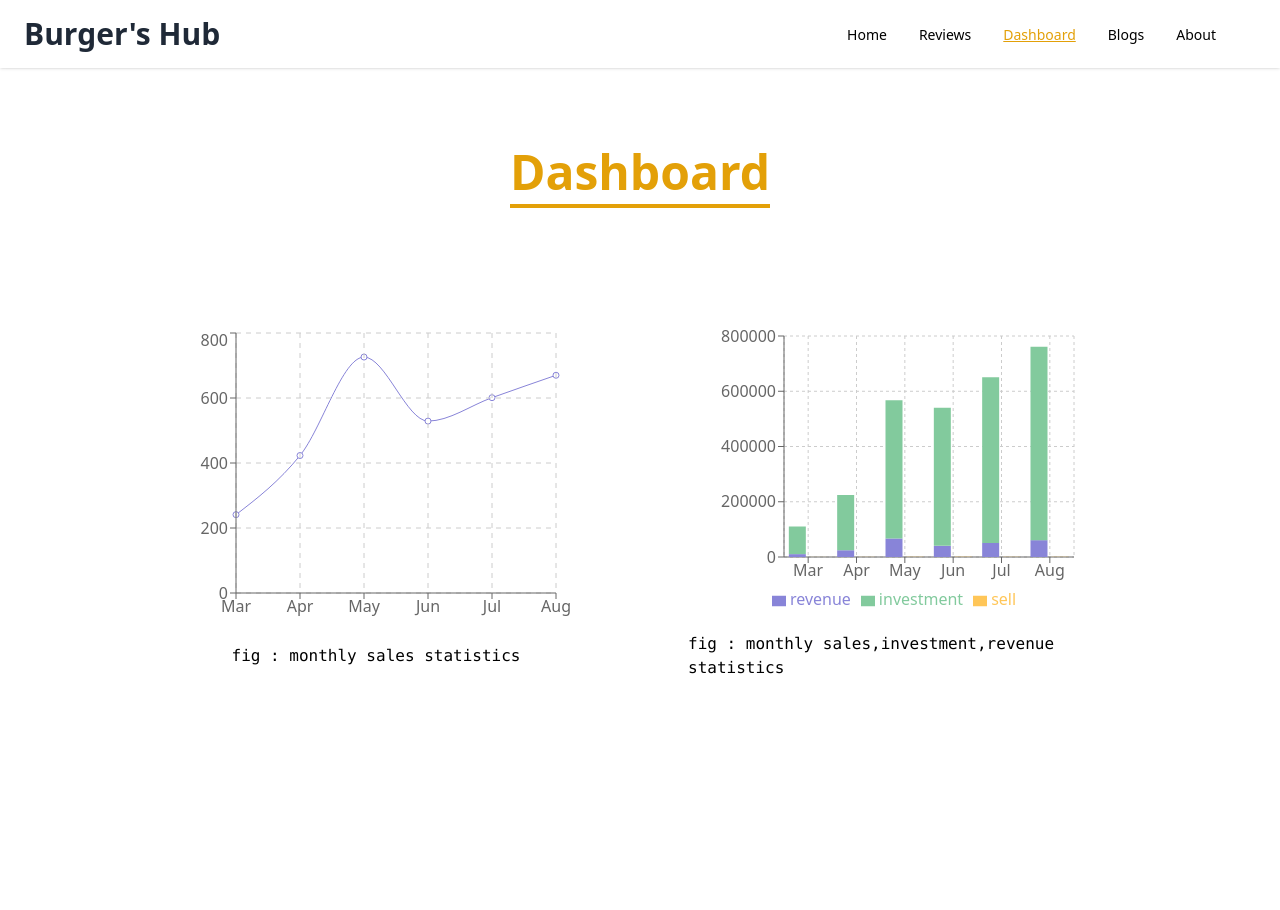
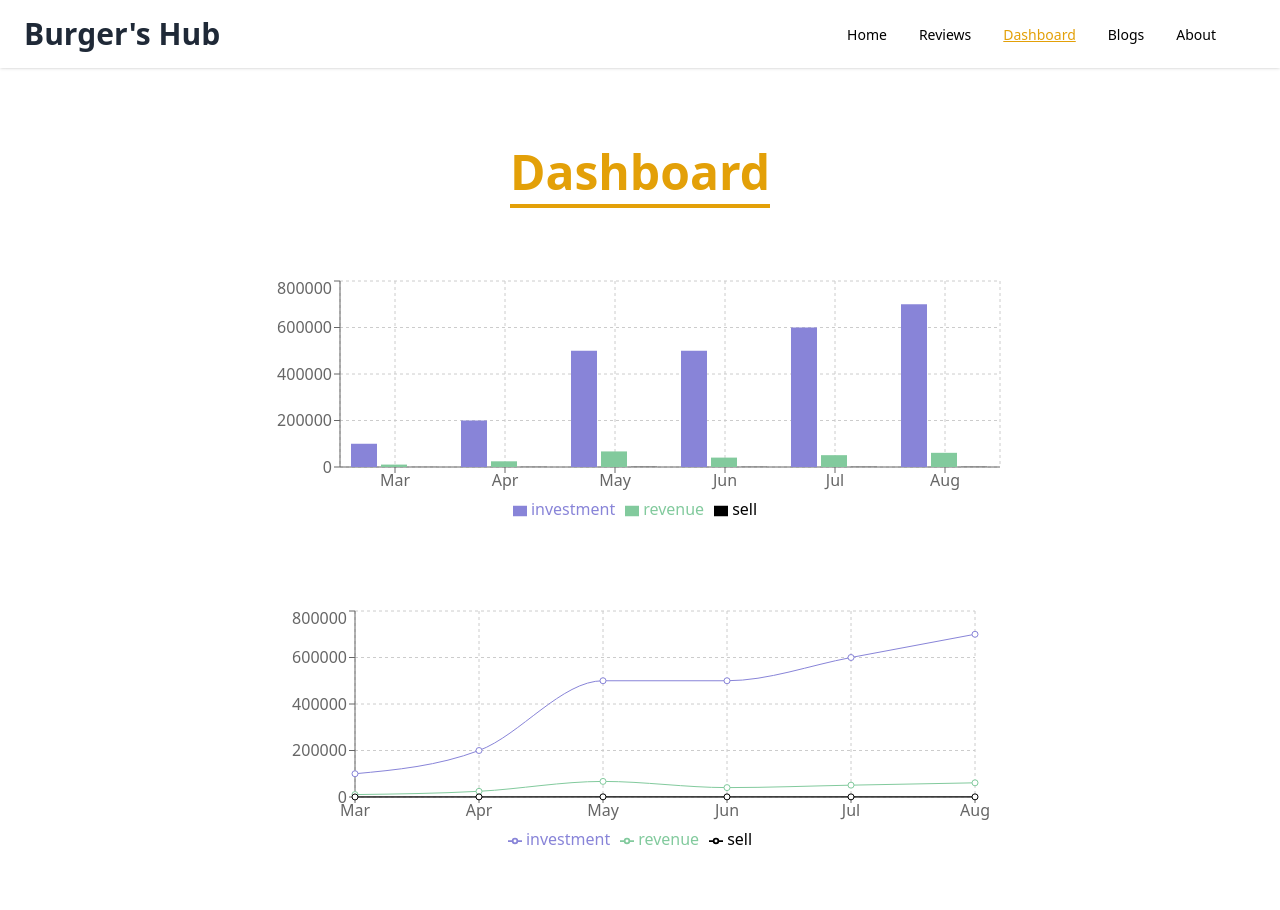
Before and after one commit to abuabddullah/assignment9-burgerHub2-reactChart, a React (Create React App) app: page /dashboard in a window 1280 px wide. Shown: the top 910 px of the page. Built offline with nearby package versions, Linux system fonts and the light colour scheme.

Commit message:
beautiful dashboar just responsieve pending

```diff
--- a/src/components/About/About.js
+++ b/src/components/About/About.js
@@ -3,7 +3,7 @@ import { Link } from 'react-router-dom';
 
 const About = () => {
     return (
-        <section className='p-20 container mx-auto max-w-7xl'>
+        <section className='p-5 md:p-20 container mx-auto max-w-7xl'>
             <div className='flex justify-center'>
                 <img src="./../../resources/burgerBanner.jpg" alt="Burger's Hub" className='max-w-full rounded-full' />
             </div>
@@ -14,7 +14,7 @@ const About = () => {
                 <h1 className="text-5xl font-bold mb-4">
                     Burger's Hub
                 </h1>
-                <p className='my-10'><strong>
+                <p className='my-10 text-justify'><strong>
                     Every day, huge ammount of guests visit Burger's Hub restaurants around Bangladesh. And they do so because our restaurants are known for serving high-quality, great-tasting, and affordable food. Founded in 2022, Burger's Hub is the third largest fast food hamburger chain in Bangladesh. The original Home of the Whopper, our commitment to premium ingredients, signature recipes, and family-friendly dining experiences is what has defined our brand for more than 2 months.
                 </strong></p>
 
--- a/src/components/Blogs/Blogs.js
+++ b/src/components/Blogs/Blogs.js
@@ -5,7 +5,7 @@ import { Link } from 'react-router-dom';
 const Blogs = () => {
     return (
         <section>
-            <div className='p-10 md:p-20 container mx-auto max-w-7xl'>
+            <div className='p-5 md:p-20 container mx-auto max-w-7xl'>
 
                 <h1 className="text-5xl font-bold text-center text-yellow-400 mb-10">
                     <span className='border-b-4 border-yellow-400'>Q & A </span>
--- a/src/components/Dashboard/Dashboard.js
+++ b/src/components/Dashboard/Dashboard.js
@@ -1,8 +1,8 @@
+
+
 import React, { useEffect, useState } from 'react';
-import { LineChart, Line, CartesianGrid, XAxis, YAxis, Tooltip } from 'recharts';
-import { PureComponent } from 'react';
-import { BarChart, Bar, Cell, Legend, ResponsiveContainer } from 'recharts';
 import { Link } from 'react-router-dom';
+import { Area, Bar, BarChart, CartesianGrid, ComposedChart, Legend, Line, LineChart, Tooltip, XAxis, YAxis } from 'recharts';
 
 
 const Dashboard = () => {
@@ -14,74 +14,70 @@ const Dashboard = () => {
         // .then(data => console.log(data))
     }, [])
 
+    // console.log(datas);
+
+
     return (
-        <section className='p-20'>
+        <div>
+            <div className='mx-auto container max-w-7xl p-5 md:p-20'>
+
 
                 <h1 className="text-5xl font-bold text-center text-yellow-400 mb-10">
                     <span className='border-b-4 border-yellow-400'>Dashboard </span>
                 </h1>
-            <div className='container mx-auto max-w-7xl grid grid-cols-1 md:grid-cols-2  p-10 gap-4'>
-                <div className="p-10 flex flex-col justify-center items-center">
-
-                    <LineChart width={400} height={300} data={datas} margin={{ top: 5, right: 20, bottom: 5, left: 0 }}>
-                        <Line type="monotone" dataKey="sell" stroke="#8884d8" />
-                        <CartesianGrid stroke="#ccc" strokeDasharray="5 5" />
-                        <XAxis dataKey="month" />
-                        <YAxis />
-                        <Tooltip />
-                    </LineChart>
-
-                    <code className='my-4'>fig : monthly sales statistics</code>
 
 
-
-                </div>
-
-                <div className="p-10 flex flex-col justify-center items-center">
-
-                    <ResponsiveContainer
-                            width={400}
-                            height={300}>
-                        <BarChart
-                            data={datas}
-                            margin={{
-                                top: 20,
-                                right: 30,
-                                left: 20,
-                                bottom: 5,
-                            }}
-                        >
+                <section className='my-20 flex justify-center'>
+                    <BarChart width={730} height={250} data={datas}>
                         <CartesianGrid strokeDasharray="3 3" />
                         <XAxis dataKey="month" />
                         <YAxis />
                         <Tooltip />
                         <Legend />
-                            <Bar dataKey="revenue" stackId="a" fill="#8884d8" />
-                            <Bar dataKey="investment" stackId="a" fill="#82ca9d" />
-                            <Bar dataKey="sell" fill="#ffc658" />
+                        <Bar dataKey="investment" fill="#8884d8" />
+                        <Bar dataKey="revenue" fill="#82ca9d" />
+                        <Bar dataKey="sell" fill="#000000" />
                     </BarChart>
-                    </ResponsiveContainer>
+                </section>
 
 
+                <section className='my-20 flex justify-center'>
+                    <LineChart width={730} height={250} data={datas}
+                        margin={{ top: 5, right: 30, left: 20, bottom: 5 }}>
+                        <CartesianGrid strokeDasharray="3 3" />
+                        <XAxis dataKey="month" />
+                        <YAxis />
+                        <Tooltip />
+                        <Legend />
+                        <Line type="monotone" dataKey="investment" stroke="#8884d8" />
+                        <Line type="monotone" dataKey="revenue" stroke="#82ca9d" />
+                        <Line type="monotone" dataKey="sell" stroke="#000000" />
+                    </LineChart>
+                </section>
 
-                    <code className='my-4'>fig : monthly sales,investment,revenue statistics</code>
-                </div>
-                <div className="p-10"></div>
-                <div className="p-10"></div>
-            </div>
+                <section className='my-20 flex justify-center'>
+                    <ComposedChart width={730} height={250} data={datas}>
+                        <XAxis dataKey="month" />
+                        <YAxis />
+                        <Tooltip />
+                        <Legend />
+                        <CartesianGrid stroke="#f5f5f5" />
+                        <Area type="monotone" dataKey="investment" fill="#8884d8" stroke="#8884d8" />
+                        <Bar dataKey="revenue" barSize={20} fill="#413ea0" />
+                        <Line type="monotone" dataKey="sell" stroke="#ff7300" />
+                    </ComposedChart>
+                </section>
 
 
-
-
-            <div className='text-center mt-10'>
+                <div className='text-center my-10'>
 
                     <Link to="/home" className="rounded-full inline-flex items-center py-2 px-3 text-sm font-medium text-center text-white bg-yellow-400 hover:bg-yellow-500 focus:ring-4 focus:outline-none focus:ring-yellow-300 dark:bg-yellow-600 dark:hover:bg-yellow-700 dark:focus:ring-yellow-800">
                         Go Back to Home
                         <svg className="ml-2 -mr-1 w-4 h-4" fill="currentColor" viewBox="0 0 20 20" xmlns="http://www.w3.org/2000/svg"><path fillRule="evenodd" d="M10.293 3.293a1 1 0 011.414 0l6 6a1 1 0 010 1.414l-6 6a1 1 0 01-1.414-1.414L14.586 11H3a1 1 0 110-2h11.586l-4.293-4.293a1 1 0 010-1.414z" clipRule="evenodd"></path></svg>
                     </Link>
                 </div>
-
-        </section>
+            </div>
+        </div>
     );
 };
 
--- a/src/components/Home/Home.js
+++ b/src/components/Home/Home.js
@@ -12,7 +12,7 @@ const Home = () => {
 
     return (
         <>
-            <section className='m-20'>
+            <section className='md:m-20'>
                 <div className="container max-w-7xl mx-auto p-5 grid grid-cols-1 md:grid-cols-2 gap-8">
 
                     <article className='flex flex-col justify-center order-2 md:order-1'>
--- a/src/components/NavigationBar/NavigationBar.js
+++ b/src/components/NavigationBar/NavigationBar.js
@@ -24,7 +24,7 @@ const NavigationBar = () => {
                             {!show ? (<svg viewBox="0 0 24 24" className="w-6 h-6 fill-current">
                                 <path fillRule="evenodd" d="M4 5h16a1 1 0 0 1 0 2H4a1 1 0 1 1 0-2zm0 6h16a1 1 0 0 1 0 2H4a1 1 0 0 1 0-2zm0 6h16a1 1 0 0 1 0 2H4a1 1 0 0 1 0-2z"></path>
                             </svg>) : (<svg xmlns="http://www.w3.org/2000/svg" className="h-6 w-6" fill="none" viewBox="0 0 24 24" stroke="currentColor" strokeWidth="2">
-                                <path stroke-linecap="round" strokeLinejoin="round" d="M6 18L18 6M6 6l12 12" />
+                                <path strokeLinecap="round" strokeLinejoin="round" d="M6 18L18 6M6 6l12 12" />
                             </svg>)}
 
                             {/* <svg viewBox="0 0 24 24" className="w-6 h-6 fill-current">
--- a/src/components/NotFound/NotFound.js
+++ b/src/components/NotFound/NotFound.js
@@ -3,12 +3,12 @@ import { Link } from 'react-router-dom';
 
 const NotFound = () => {
     return (
-        <section className='m-20'>
+        <section className='md:m-20'>
             <div className="container max-w-7xl mx-auto p-5 grid grid-cols-1 md:grid-cols-2 gap-8">
 
                 <article className='flex flex-col justify-center'>
 
-                    <h1 className="text-7xl font-bold text-yellow-400 text-center">
+                    <h1 className="text-5xl md:text-7xl font-bold text-yellow-400 text-center">
                         404 ! <br />
                         Not Found
                     </h1>
@@ -35,7 +35,7 @@ const NotFound = () => {
 
 
 
-            <div className='text-center mt-10'>
+            <div className='text-center my-10'>
 
                 <Link to="/home" className="rounded-full inline-flex items-center py-2 px-3 text-sm font-medium text-center text-white bg-yellow-400 hover:bg-yellow-500 focus:ring-4 focus:outline-none focus:ring-yellow-300 dark:bg-yellow-600 dark:hover:bg-yellow-700 dark:focus:ring-yellow-800">
                     Go Back to Home
```
Lines whose indentation alone changed are shown as unchanged.
